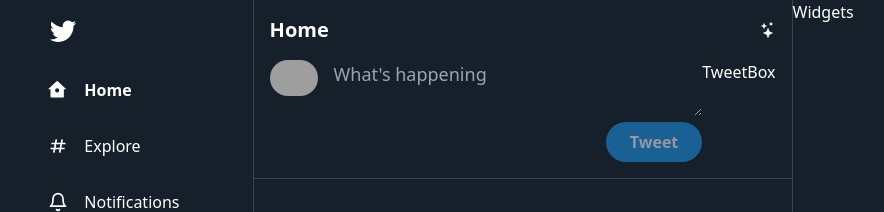
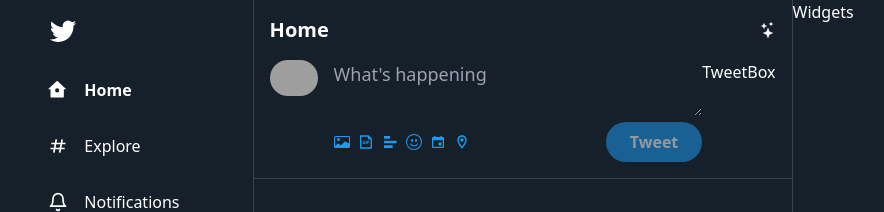
Before and after one commit to RajaKalavala/twitter-blockchain-clone, a Next.js app in the folder client/: page / in a window 1280 px wide. Shown: the top 212 px of the page, without its empty margins (213-1097 px from the left). Built offline with nearby package versions, Linux system fonts and the light colour scheme; grey boxes are pictures that could not be loaded.

Commit message:
Finish TweetBox component

```diff
--- a/client/components/home/TweenBox.js
+++ b/client/components/home/TweenBox.js
@@ -1,4 +1,12 @@
 import { useState } from 'react'
+import { BsCardImage, BsEmojiSmile } from 'react-icons/bs'
+import {
+  RiBarChartHorizontalFill,
+  RiFileGifFill,
+  RiFileGifLine,
+} from 'react-icons/ri'
+import { IoMdCalendar } from 'react-icons/io'
+import { MdOutlineLocationOn } from 'react-icons/md'
 
 const style = {
   wrapper: `px-4 flex flex-row border-b border-[#38444d] pb-4`,
@@ -40,7 +48,14 @@
             onChange={(e) => setTweetMessage(e.target.value)}
           ></textarea>
           <div className={style.formLowerContainer}>
-            <div className={style.iconsContainer}></div>
+            <div className={style.iconsContainer}>
+              <BsCardImage className={style.icon} />
+              <RiFileGifLine className={style.icon} />
+              <RiBarChartHorizontalFill className={style.icon} />
+              <BsEmojiSmile className={style.icon} />
+              <IoMdCalendar className={style.icon} />
+              <MdOutlineLocationOn className={style.icon} />
+            </div>
             <button
               type="submit"
               disabled={!tweetMessage}
```
